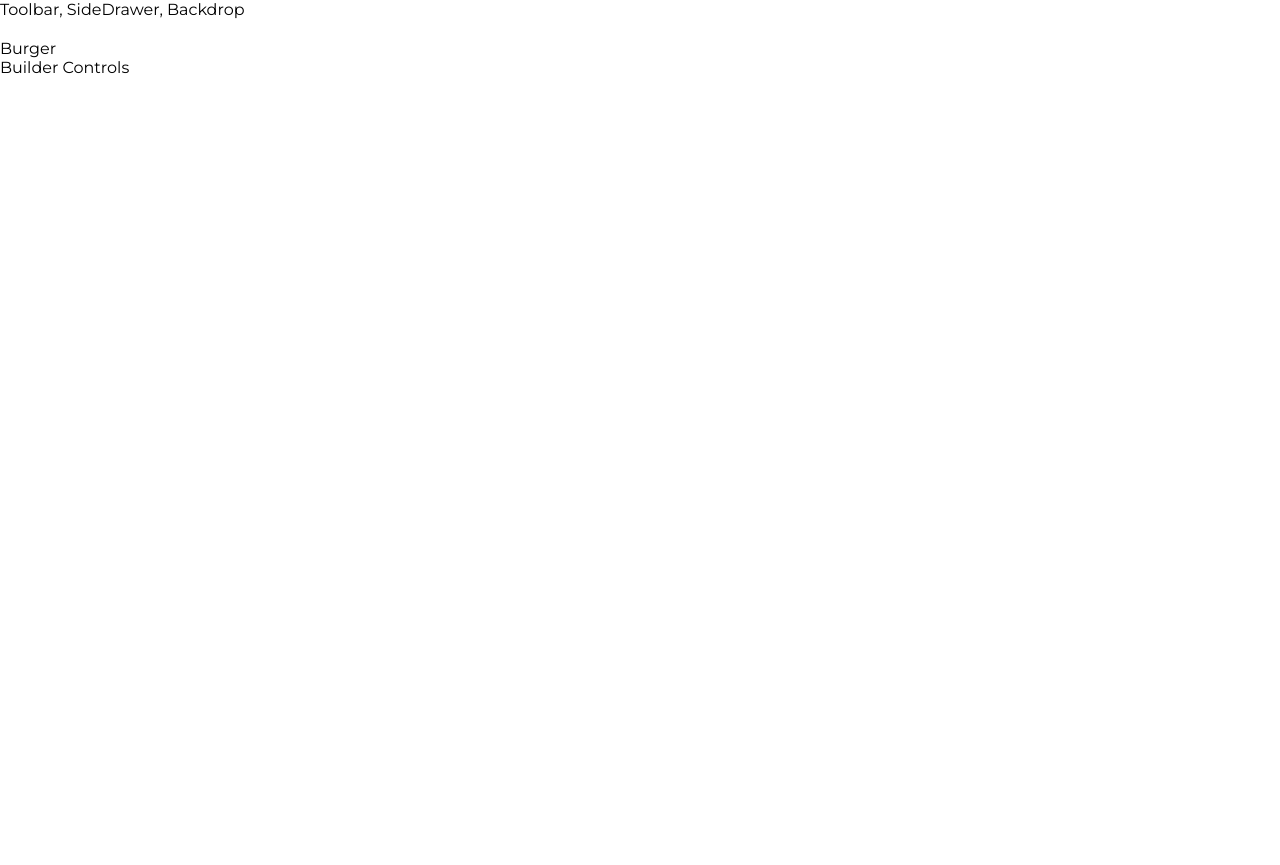
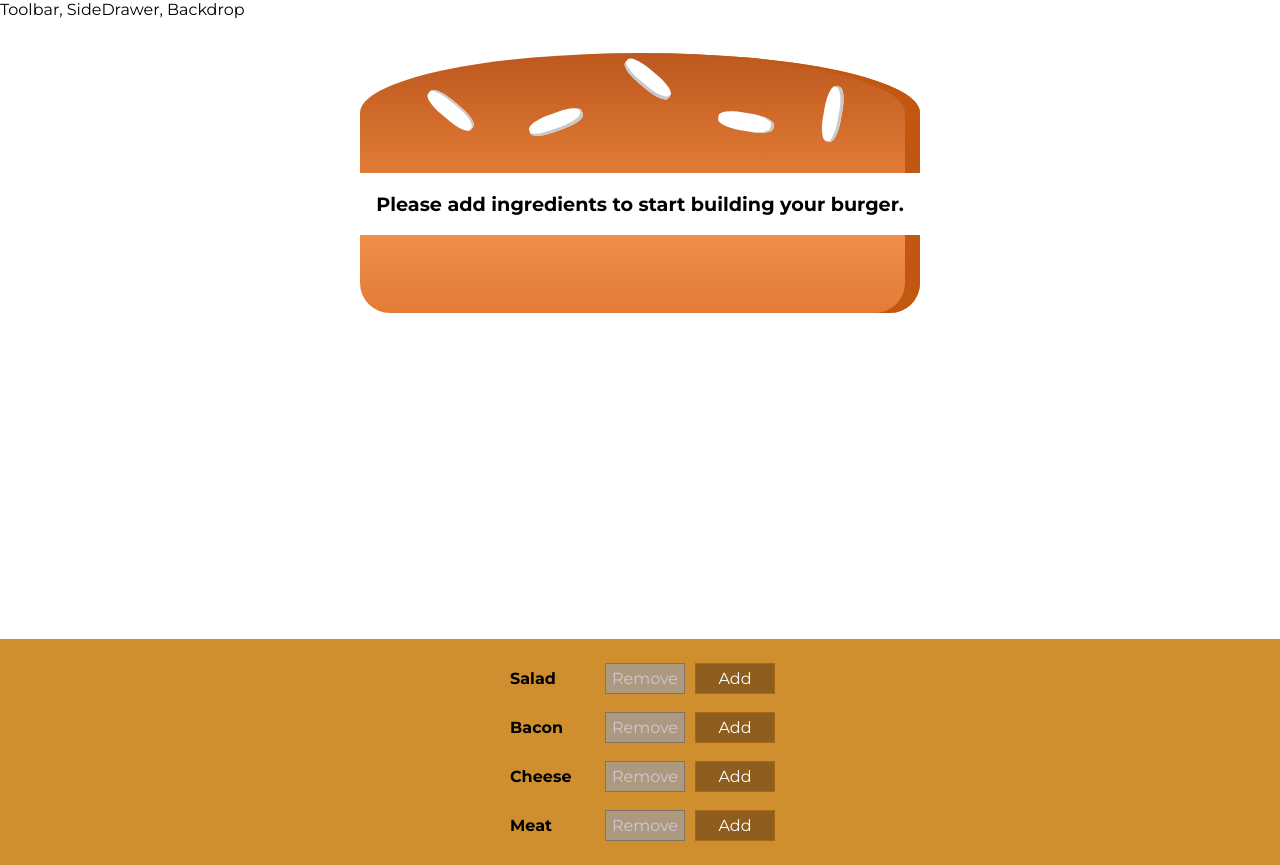
Before and after one commit to JamesRClarke/build-a-burger-react, a React app: page / in a window 1280 px wide. Before the commit the page ends 800 px from the top, so only its background shows below. Built offline with nearby package versions, Linux system fonts and the light colour scheme.

Commit message:
add and remove ingredients

```diff
--- a/package.json
+++ b/package.json
@@ -31,6 +31,7 @@
     "postcss-flexbugs-fixes": "3.2.0",
     "postcss-loader": "2.0.8",
     "promise": "8.0.1",
+    "prop-types": "^15.6.1",
     "raf": "3.4.0",
     "react": "^16.3.2",
     "react-dev-utils": "^5.0.1",
--- /dev/null
+++ b/src/components/Burger/BuildControls/BuildControl/BuildControl.css
@@ -0,0 +1,56 @@
+.BuildControl {
+    display: flex;
+    justify-content: space-between;
+    align-items: center;
+    margin: 5px 0;
+}
+
+.BuildControl button {
+    display: block;
+    font: inherit;
+    padding: 5px;
+    margin: 0 5px;
+    width: 80px;
+    border: 1px solid #AA6817;
+    cursor: pointer;
+    outline: none;
+}
+
+.BuildControl button:disabled {
+    background-color: #AC9980;
+    border: 1px solid #7E7365;
+    color: #ccc;
+    cursor: default;
+}
+
+.BuildControl button:hover:disabled {
+    background-color: #AC9980;
+    color: #ccc;
+    cursor: not-allowed;
+}
+
+.Label {
+    padding: 10px;
+    font-weight: bold;
+    width: 80px;
+}
+
+.BuildControl .Less {
+    background-color: #D39952;
+    color: white;
+}
+
+.BuildControl .More {
+    background-color: #8F5E1E;
+    color: white;
+}
+
+.BuildControl .Less:hover, .BuildControl .Less:active {
+    background-color: #DAA972;
+    color: white;
+}
+
+.BuildControl .More:hover,.BuildControl .More:active {
+    background-color: #99703F;
+    color: white;
+}
--- /dev/null
+++ b/src/components/Burger/BuildControls/BuildControl/BuildControl.js
@@ -0,0 +1,20 @@
+import React from 'react'
+
+import classes from './BuildControl.css'
+
+const buildControl = (props) => (
+  <div className={classes.BuildControl}>
+    <div className={classes.Label}>{props.label}</div>
+    <button
+      disabled={props.disabled}
+      className={classes.Less}
+      onClick={props.removed}
+      >Remove</button>
+    <button
+      className={classes.More}
+       onClick={props.added}
+       > Add </button>
+  </div>
+);
+
+export default buildControl;
--- /dev/null
+++ b/src/components/Burger/BuildControls/BuildControls.css
@@ -0,0 +1,10 @@
+.BuildControls {
+  width: 100%;
+  background-color: #cf8f2e;
+  display: flex;
+  flex-flow: column;
+  align-items: center;
+  box-shadow: 0 2px 1px #ccc;
+  margin: auto;
+  padding: 15px 0;
+}
--- /dev/null
+++ b/src/components/Burger/BuildControls/BuildControls.js
@@ -0,0 +1,29 @@
+import React from 'react';
+
+import BuildControl from './BuildControl/BuildControl';
+
+import classes from './BuildControls.css';
+
+const controls = [
+  { label: 'Salad', type: 'salad' },
+  { label: 'Bacon', type: 'bacon' },
+  { label: 'Cheese', type: 'cheese' },
+  { label: 'Meat', type: 'meat' }
+];
+
+
+const buildControls = (props) => (
+  <div className={classes.BuildControls}>
+    {controls.map(ctrl => (
+      <BuildControl
+         key={ctrl.label}
+         label={ctrl.label}
+         added={() => props.ingredientAdded(ctrl.type)}
+         removed={() => props.ingredientRemoved(ctrl.type)}
+         disabled={props.disabled[ctrl.type]}
+         />
+    ))}
+  </div>
+)
+
+export default buildControls;
--- /dev/null
+++ b/src/components/Burger/Burger.css
@@ -0,0 +1,31 @@
+.Burger {
+  width: 100%;
+  margin: auto;
+  height: 300px;
+  overflow: auto;
+  text-align: center;
+  font-weight: bold;
+  font-size: 1.2rem;
+}
+
+
+@media (min-width: 500px) and (max-height: 400px) {
+  .Burger {
+    width: 350px;
+    height: 300px
+  }
+}
+
+@media (min-width: 500px) and (min-height: 401px) {
+  .Burger {
+    width: 450px;
+    height: 400px
+  }
+}
+
+@media (min-width: 1000px) and (min-height: 700px) {
+  .Burger {
+    width: 700px;
+    height: 600px
+  }
+}
--- a/src/components/Burger/Burger.js
+++ b/src/components/Burger/Burger.js
@@ -1,5 +1,35 @@
 import React from 'react';
 
-const burger  = () => (
+import BurgerIngredient from './BurgerIngredient/BurgerIngredient';
 
-)
+
+import classes from './Burger.css'
+
+
+const burger = (props) => {
+
+  let transformedIngredients = Object.keys(props.ingredients)
+  .map( igKey => {
+    return [...Array(props.ingredients[igKey])].map( ( _ , index)=> {
+      return <BurgerIngredient key={igKey + index} type={igKey}/>
+    } )
+  })
+  .reduce( (arr, el) => {
+    return arr.concat(el)
+  }, [] );
+
+if (transformedIngredients.length === 0) {
+  transformedIngredients = <p>Please add ingredients to start building your burger.</p>
+}
+
+  return (
+    <div className={classes.Burger}>
+      <BurgerIngredient type="bread-top"/>
+      {transformedIngredients}
+      <BurgerIngredient type="bread-bottom"/>
+    </div>
+
+  );
+};
+
+export default burger;
--- a/src/components/Burger/BurgerIngredient/BurgerIngredient.js
+++ b/src/components/Burger/BurgerIngredient/BurgerIngredient.js
@@ -1,11 +1,16 @@
-import React from 'react';
+import React, {Component} from 'react';
+import PropTypes from 'prop-types';
 
 
-import classes from './burgerIngredient.css'
-const burgerIngredient = (props) => {
+import classes from './BurgerIngredient.css'
+
+
+class BurgerIngredient extends Component  {
+  render() {
+
     let ingredient = null;
 
-  switch (props.type) {
+    switch (this.props.type) {
       case ('bread-bottom'):
       ingredient = <div className={classes.BreadBottom}></div>;
         break;
@@ -39,6 +44,12 @@
                 ingredient = null
               }
               return ingredient;
+
+            }
           }
 
-    export default burgerIngredient;
+          BurgerIngredient.propTypes = {
+            type: PropTypes.string.isRequired
+          }
+
+          export default BurgerIngredient;
--- a/src/containers/BurgerBuilder/BurgerBuilder.js
+++ b/src/containers/BurgerBuilder/BurgerBuilder.js
@@ -1,17 +1,95 @@
 import React, {Component} from 'react';
 
 import Aux from '../../hoc/Aux';
+import Burger from '../../components/Burger/Burger';
+import BuildControls from '../../components/Burger/BuildControls/BuildControls';
+
+const INGREDIENT_PRICES = {
+  salad: 0.5,
+  cheese: 0.7,
+  meat: 1.5,
+  bacon: 1
+}
 
 class BurgerBuilder extends Component {
-  render () {
-    return (
-      <Aux>
-      <div>Burger</div>
-      <div>Builder Controls</div>
-      </Aux>
+  // constructor(props) {
+  //   super(props);
+  // }
+  state = {
+    ingredients: {
+      salad: 0,
+      bacon: 0,
+      cheese: 0,
+      meat:0
+    },
+    totalPrice: 4
+  }
 
-    );
+  addIngredientHandler = (type) => {
+    const oldCount = this.state.ingredients[type];
+    const updatedCount = oldCount + 1;
+    const updatedIngredients = {
+      ...this.state.ingredients
+    }
+    updatedIngredients[type] = updatedCount;
+    const priceAddition = INGREDIENT_PRICES[type];
+    const oldPrice = this.state.totalPrice;
+    const newPrice = oldPrice + priceAddition;
+
+    this.setState({
+      totalPrice: newPrice,
+      ingredients: updatedIngredients
+    }
+  )
+}
+
+removeIngredientHandler = (type) => {
+  const oldCount = this.state.ingredients[type];
+
+  if (oldCount <= 0) {
+    return false;
   }
+
+
+  const updatedCount = oldCount - 1;
+  const updatedIngredients = {
+    ...this.state.ingredients
+  }
+  updatedIngredients[type] = updatedCount;
+  const priceReduction = INGREDIENT_PRICES[type];
+  const oldPrice = this.state.totalPrice;
+  const newPrice = oldPrice - priceReduction;
+
+  this.setState({
+    totalPrice: newPrice,
+    ingredients: updatedIngredients
+  }
+  )
+}
+
+render () {
+
+  const disabledInfo = {
+    ...this.state.ingredients
+  }
+
+  for (let key in disabledInfo) {
+    disabledInfo[key] = disabledInfo[key] <= 0;
+    console.log(disabledInfo);
+  }
+
+  return (
+    <Aux>
+      <Burger ingredients={this.state.ingredients}/>
+      <BuildControls
+        disabled={disabledInfo}
+        ingredientAdded={this.addIngredientHandler}
+        ingredientRemoved={this.removeIngredientHandler}
+        />
+    </Aux>
+
+  );
+}
 
 }
 
```
Also changed, not shown: 1 other file (tests, documents, lock files or other folders). Lines whose indentation alone changed are shown as unchanged.
